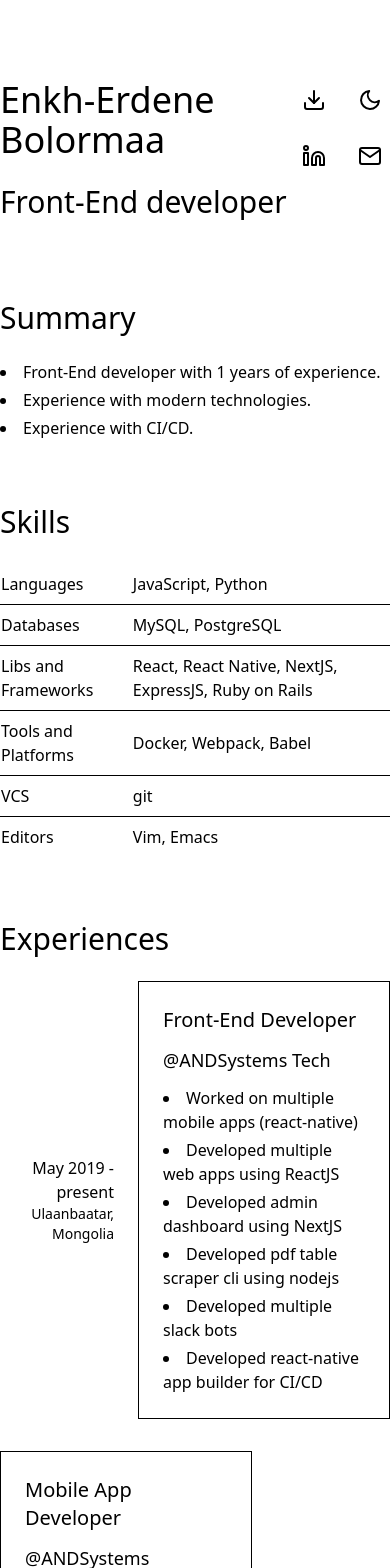
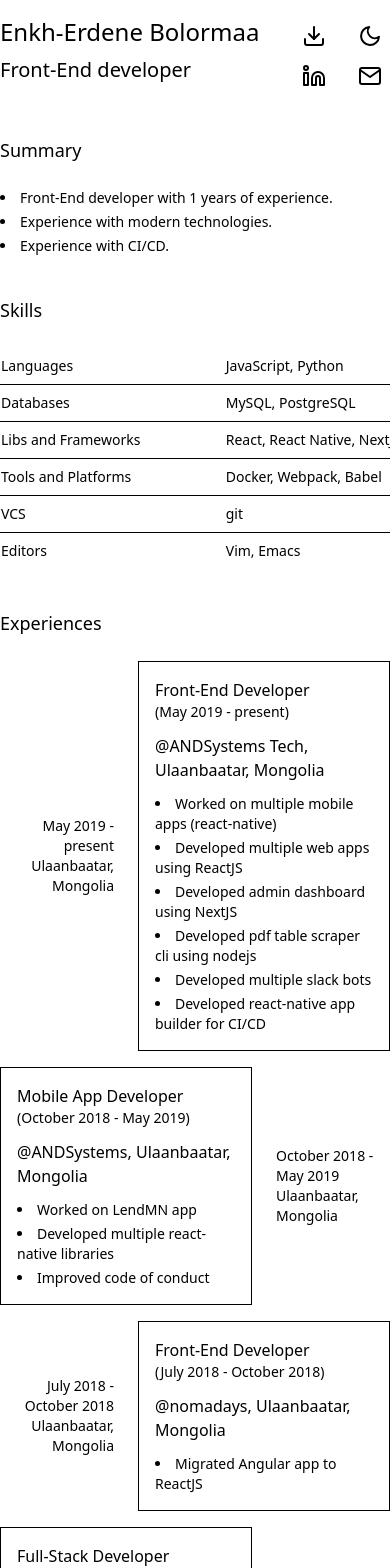
Before and after one commit to enkhee-Osiris/curriculum_vitae, a React (Create React App) app: page / in a window 390 px wide. Shown: the top 1568 px of the page. Built offline with nearby package versions, Linux system fonts and the light colour scheme.

Commit message:
add responsive styles

```diff
--- a/public/index.html
+++ b/public/index.html
@@ -31,7 +31,7 @@
   <body class="min-h-screen bg-white dark:bg-black text-black dark:text-white font-light dark:font-normal">
     <noscript>You need to enable JavaScript to run this app.</noscript>
     <div
-      class="min-h-screen -lg:container lg:max-w-screen-lg mx-auto py-20"
+      class="min-h-screen -lg:container lg:max-w-screen-lg mx-auto py-4 text-sm sm:text-base sm:py-10 md:py-20"
       id="root"
     ></div>
   </body>
--- a/src/App.jsx
+++ b/src/App.jsx
@@ -106,31 +106,39 @@ function App() {
     <>
       <Header />
 
-      <main className="my-20 space-y-16">
+      <main className="my-10 sm:my-20 space-y-10 sm:space-y-16">
         <section>
-          <h3 className="text-3xl font-thin dark:font-light dark:text-gray-300 mb-6">Summary</h3>
+          <h3 className="text-lg sm:text-3xl font-thin dark:font-light dark:text-gray-300 mb-6">
+            Summary
+          </h3>
           <List items={SUMMERIES} />
         </section>
 
-        <section className="w-full">
-          <h3 className="text-3xl font-thin dark:font-light dark:text-gray-300 mb-6">Skills</h3>
-          <Table data={SKILLS} />
+        <section>
+          <h3 className="text-lg sm:text-3xl font-thin dark:font-light dark:text-gray-300 mb-6">
+            Skills
+          </h3>
+          <div className="overflow-x-scroll">
+            <Table data={SKILLS} />
+          </div>
         </section>
 
         <section>
-          <h3 className="text-3xl font-thin dark:font-light dark:text-gray-300 mb-6">
+          <h3 className="text-lg sm:text-3xl font-thin dark:font-light dark:text-gray-300 mb-6">
             Experiences
           </h3>
           <ExperienceList data={EXPERIENCES} />
         </section>
 
         <section>
-          <h3 className="text-3xl font-thin dark:font-light dark:text-gray-300 mb-6">Educations</h3>
+          <h3 className="text-lg sm:text-3xl font-thin dark:font-light dark:text-gray-300 mb-6">
+            Educations
+          </h3>
           <MultiList data={EDUCATIONS} />
         </section>
 
         <section>
-          <h3 className="text-3xl font-thin dark:font-light dark:text-gray-300 mb-6">
+          <h3 className="text-lg sm:text-3xl font-thin dark:font-light dark:text-gray-300 mb-6">
             Honors and Awards
           </h3>
           <List items={AWARDS} />
--- a/src/components/ExperienceList.jsx
+++ b/src/components/ExperienceList.jsx
@@ -5,18 +5,24 @@ import List from './List';
 function Experience({ even = false, company, location, position, items, dates }) {
   const Data = useCallback(
     () => (
-      <div className="col-span-2 border border-black dark:border-gray-500 p-6 space-y-3">
-        <h4 className="text-xl font-normal dark:text-gray-300">{position}</h4>
-        <h5 className="text-lg font-normal dark:text-gray-300">{company}</h5>
+      <div className="col-span-2 border border-black dark:border-gray-500 p-4 sm:p-6 space-y-3">
+        <h4 className="flex flex-col sm:flex-row sm:justify-between sm:align-center text-base sm:text-xl font-normal dark:text-gray-300">
+          {position}
+          <span className="md:hidden font-medium text-sm sm:text-base">{` (${dates})`}</span>
+        </h4>
+        <h5 className="text-base sm:text-lg font-normal dark:text-gray-300">
+          {company}
+          <span className="md:hidden -sm:text-sm font-medium">{`, ${location}`}</span>
+        </h5>
         <List items={items} />
       </div>
     ),
-    [company, position, items],
+    [company, position, items, dates, location],
   );
 
   const LocationDate = useCallback(
     () => (
-      <div className={`flex ${even ? 'text-right' : ''} flex-col justify-center`}>
+      <div className={`flex -md:hidden ${even ? 'text-right' : ''} flex-col justify-center`}>
         <p>{dates}</p>
         <p className="text-sm">{location}</p>
       </div>
@@ -43,7 +49,7 @@ function Experience({ even = false, company, location, position, items, dates })
 
 function ExperienceList({ data }) {
   return (
-    <div className="grid grid-cols-3 gap-x-6 gap-y-8">
+    <div className="grid -md:grid-cols-2 grid-cols-3 gap-x-6 gap-y-4 sm:gap-y-8">
       {data.map(({ id, company, location, position, items, dates }, index) => (
         <Experience
           key={`experience_${id}`}
--- a/src/components/Header.jsx
+++ b/src/components/Header.jsx
@@ -14,16 +14,16 @@ function Header() {
   }, []);
 
   return (
-    <header className="flex flex-row justify-between">
-      <div className="space-y-6">
-        <h1 className="text-4xl font-thin dark:font-light dark:text-gray-300">
+    <header className="flex flex-row justify-between -md:flex-col-reverse">
+      <div className="space-y-2 sm:space-y-6">
+        <h1 className="text-2xl sm:text-4xl font-thin dark:font-light dark:text-gray-300">
           Enkh-Erdene Bolormaa
         </h1>
-        <h2 className="text-3xl font-thin dark:font-light dark:text-gray-300">
+        <h2 className="text-xl sm:text-3xl font-thin dark:font-light dark:text-gray-300">
           Front-End developer
         </h2>
       </div>
-      <div className="flex flex-col space-y-4">
+      <div className="flex flex-col md:space-y-4 -md:mb-6 -md:flex-row -md:space-x-4 -md:self-end">
         <div className="flex flex-row space-x-4">
           <a
             target="_parent"
--- a/src/components/Table.jsx
+++ b/src/components/Table.jsx
@@ -1,6 +1,6 @@
 function Table({ data }) {
   return (
-    <table className="w-full overflow-x-auto">
+    <table className="w-full min-w-screen-md">
       <tbody className="divide-y divide-black dark:divide-gray-500">
         {Object.keys(data).map((key) => (
           <tr key={`table_${key.toLowerCase()}`}>
```
